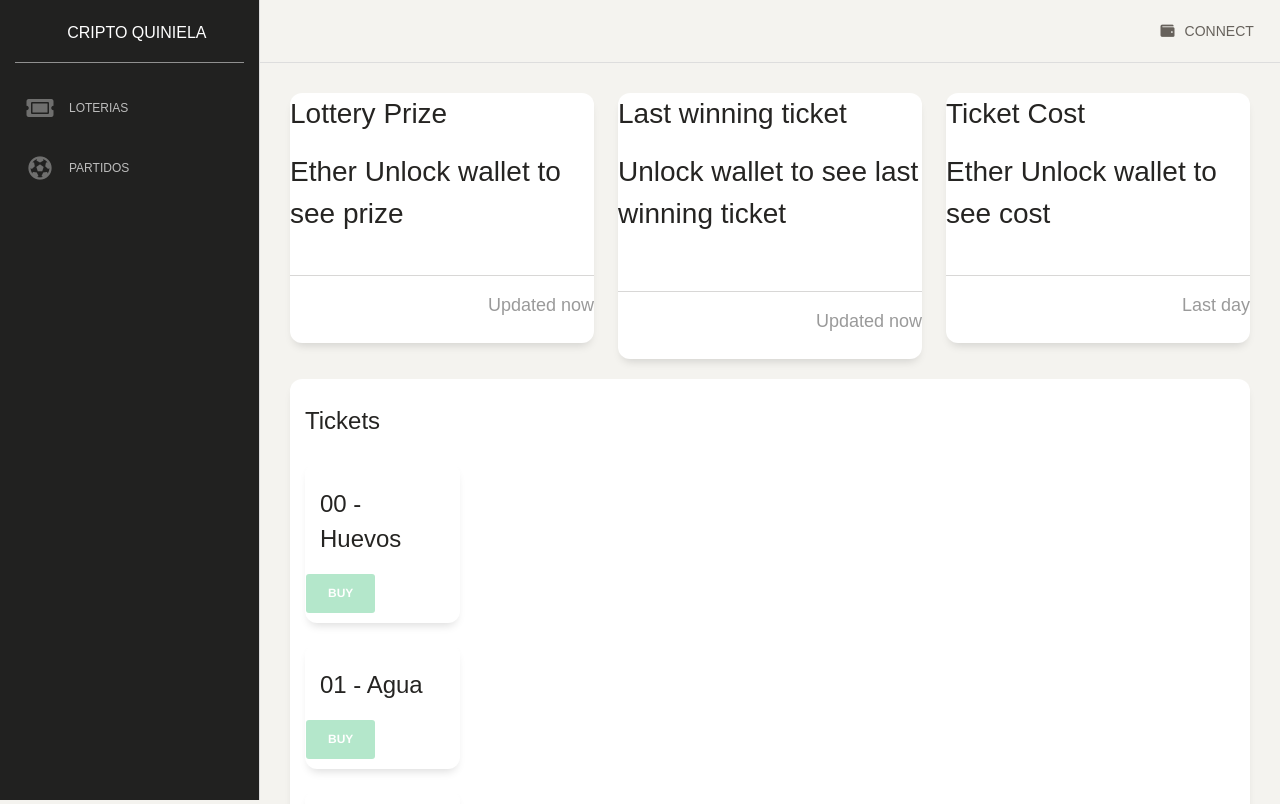
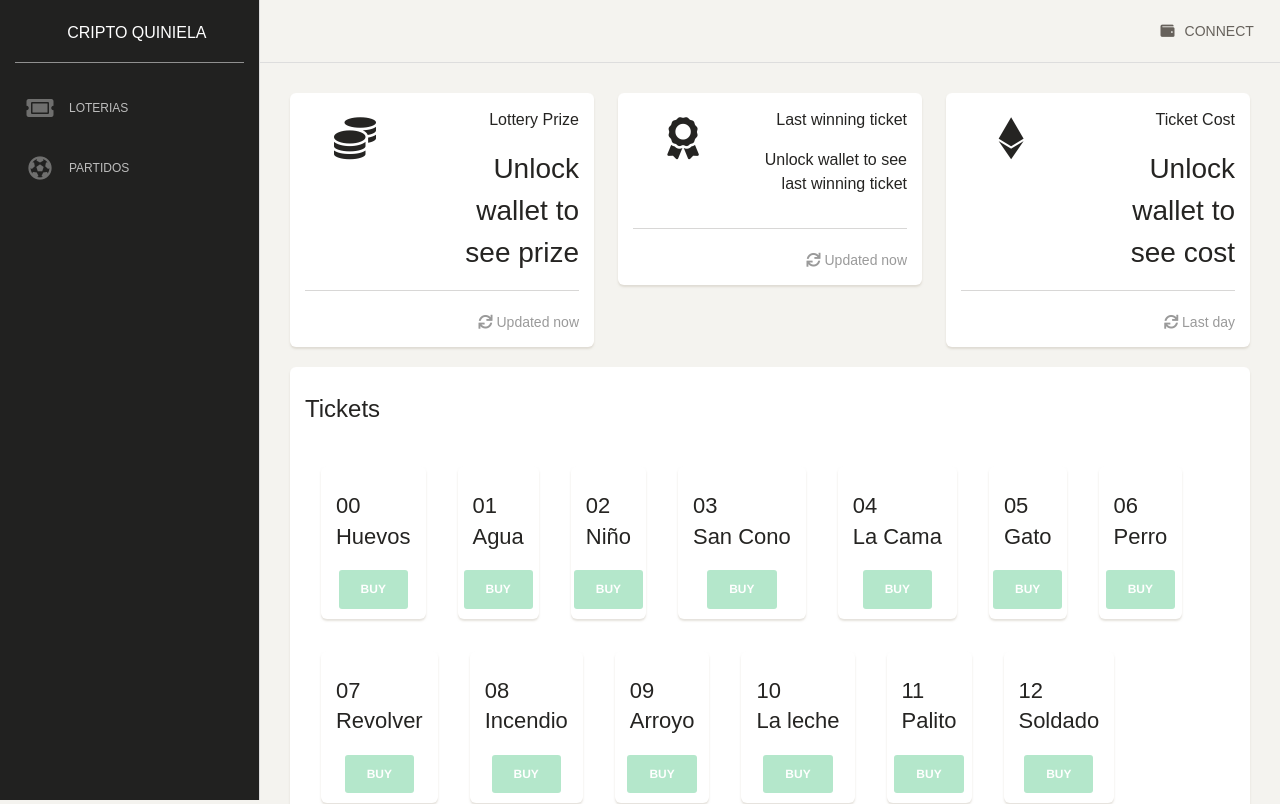
Before and after one commit to Nico-code/to-do-dapp, a Vue app: page / in a window 1280 px wide. Shown: the top 804 px of the page. Built offline with nearby package versions, Linux system fonts and the light colour scheme.

Commit message:
Fix styles and hd path for blockchain

```diff
--- a/migrations/2_deploy_lottery.js
+++ b/migrations/2_deploy_lottery.js
@@ -1,6 +1,6 @@
 const Lottery = artifacts.require("Lottery");
 
 module.exports = function (deployer) {
-  const initialTicketValue = 10;
+  const initialTicketValue = 250000000000000000;
   deployer.deploy(Lottery, initialTicketValue);
 };
--- a/package.json
+++ b/package.json
@@ -5,7 +5,7 @@
   "scripts": {
     "start:dev": "parcel index.html",
     "start": "parcel index.html",
-    "blockchain": "ganache-cli --db blockchain -d -i 123456",
+    "blockchain": "ganache-cli --db blockchain -d -i 123456 --hd_path \"m/44'/1'/0'/0/\" ",
     "dev": "parcel index.html",
     "compile-contracts": "truffle compile",
     "deploy-contracts:test": "truffle migrate --network kovan",
--- a/src/scss/style.scss
+++ b/src/scss/style.scss
@@ -38,3 +38,39 @@ footer nav ul a:not(.btn) {
 .cursor-pointer {
   cursor: pointer;
 }
+
+.card {
+  border-radius: 6px;
+  box-shadow: 0 2px 2px rgb(204 197 185 / 50%);
+  background-color: #FFFFFF;
+  color: #252422;
+  margin-bottom: 20px;
+  position: relative;
+  z-index: 1;
+
+  .content {
+    padding: 15px 15px 10px 15px;
+  }
+
+  .numbers {
+    font-size: 2em;
+    text-align: right;
+  }
+
+  .footer {
+    padding: 0;
+    line-height: 30px;
+  }
+  .stats {
+    color: #a9a9a9;
+    font-weight: 300;
+    font-size: 14px;
+  }
+  .icon-big {
+    font-size: 3em;
+    min-height: 64px;
+  }
+  .numbers p {
+    font-size: 16px;
+  }
+}
--- a/src/views/lotteries.vue
+++ b/src/views/lotteries.vue
@@ -4,22 +4,22 @@
       <div class="card">
         <div class="content">
           <div class="row">
-            <div class="col-xs-5">
+            <div class="col-sm-5">
               <div class="icon-big icon-warning text-center">
-                <i class="ti-server"></i>
+                <i class="fas fa-coins"></i>
               </div>
             </div>
-            <div class="col-xs-7">
+            <div class="col-sm-7">
               <div class="numbers">
                 <p>Lottery Prize</p>
-                Ether {{ lottery.prize }}
+                {{ lottery.prize }}
               </div>
             </div>
           </div>
           <div class="footer">
             <hr>
             <div class="stats">
-              <i class="ti-reload"></i> Updated now
+              <i class="fas fa-sync"></i> Updated now
             </div>
           </div>
         </div>
@@ -29,12 +29,12 @@
       <div class="card">
         <div class="content">
           <div class="row">
-            <div class="col-xs-5">
+            <div class="col-sm-5">
               <div class="icon-big icon-warning text-center">
-                <i class="ti-server"></i>
+                <i class="fas fa-award"></i>
               </div>
             </div>
-            <div class="col-xs-7">
+            <div class="col-sm-7">
               <div class="numbers">
                 <p>Last winning ticket</p>
                 <p> {{ lottery.winningTicket }} </p>
@@ -44,7 +44,7 @@
           <div class="footer">
             <hr>
             <div class="stats">
-              <i class="ti-reload"></i> Updated now
+              <i class="fas fa-sync"></i> Updated now
             </div>
           </div>
         </div>
@@ -54,22 +54,23 @@
       <div class="card">
         <div class="content">
           <div class="row">
-            <div class="col-xs-5">
+            <div class="col-sm-5">
               <div class="icon-big icon-success text-center">
-                <i class="ti-wallet"></i>
+                <i class="fab fa-ethereum"></i>
               </div>
             </div>
-            <div class="col-xs-7">
+            <div class="col-sm-7">
               <div class="numbers">
                 <p>Ticket Cost</p>
-                Ether {{ lottery.ticketCost }}
+                {{ lottery.ticketCost }}
               </div>
             </div>
           </div>
           <div class="footer">
             <hr>
             <div class="stats">
-              <i class="ti-calendar"></i> Last day
+              <i class="fas fa-sync"></i>
+              Last day
             </div>
           </div>
         </div>
@@ -85,15 +86,17 @@
           </h4>
         </div>
         <div class="card-body">
-          <div class="col-2">
-            <div class="card" v-for="(ticket, i) in lotteryTickets" :key="`a-ticket-${i}`">
+          <div class="d-flex flex-wrap">
+            <div class="card m-3" v-for="(ticket, i) in lotteryTickets" :key="`a-ticket-${i}`">
               <div class="card-header">
-                <h4 class="card-title">
-                  {{ ticket._id }} - {{ ticket.name }}
-                </h4>
+                <h5 class="card-title">
+                  {{ ticket._id }}
+                  <br/>
+                  {{ ticket.name }}
+                </h5>
               </div>
-              <div class="form-group">
-                <button class="btn btn-success" :disabled="!wallet" @click="() => buyTicket(ticket)"> Buy </button>
+              <div class="form-group d-flex justify-content-center">
+                <button class="btn btn-large btn-success" :disabled="!wallet" @click="() => buyTicket(ticket)"> Buy </button>
               </div>
             </div>
           </div>
```
